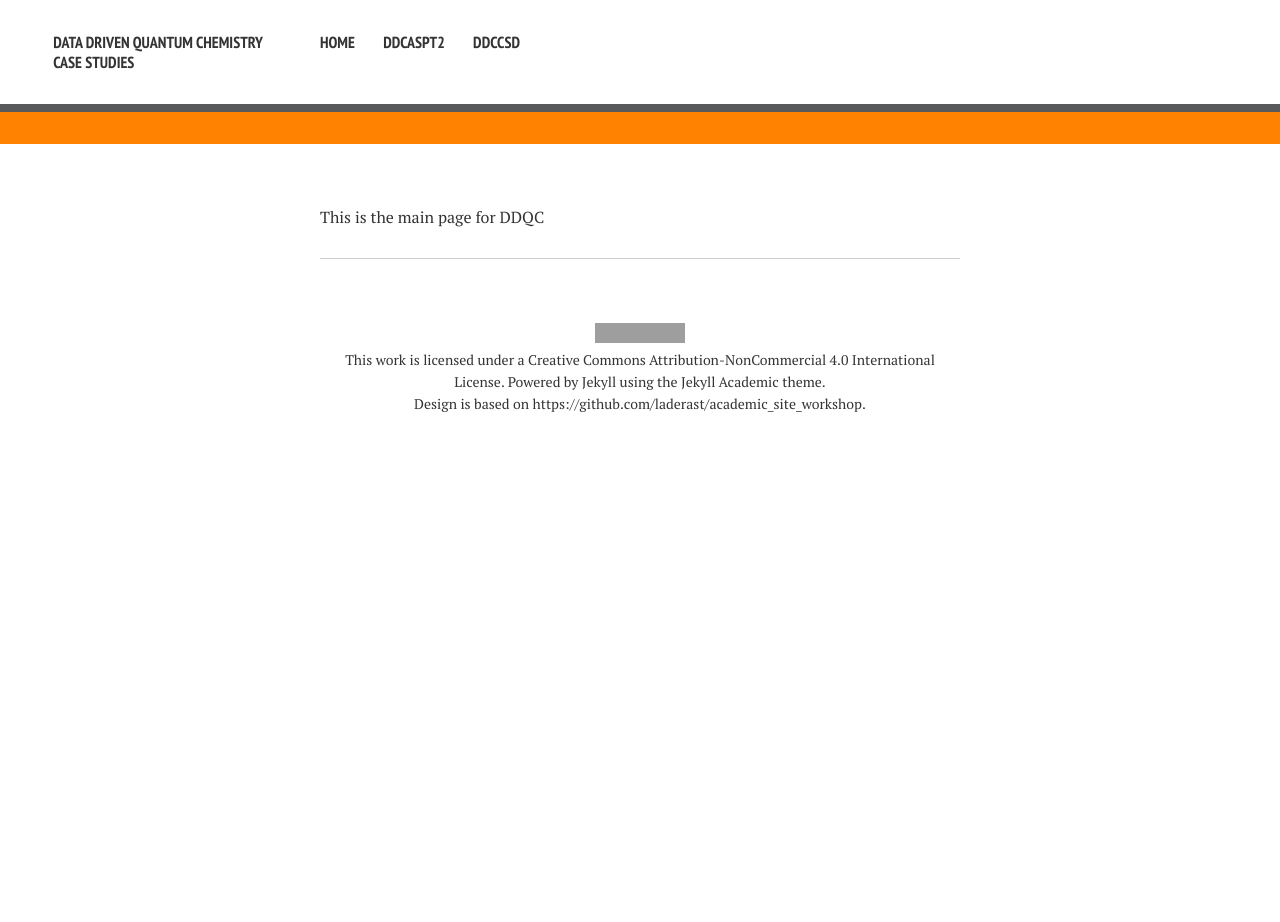
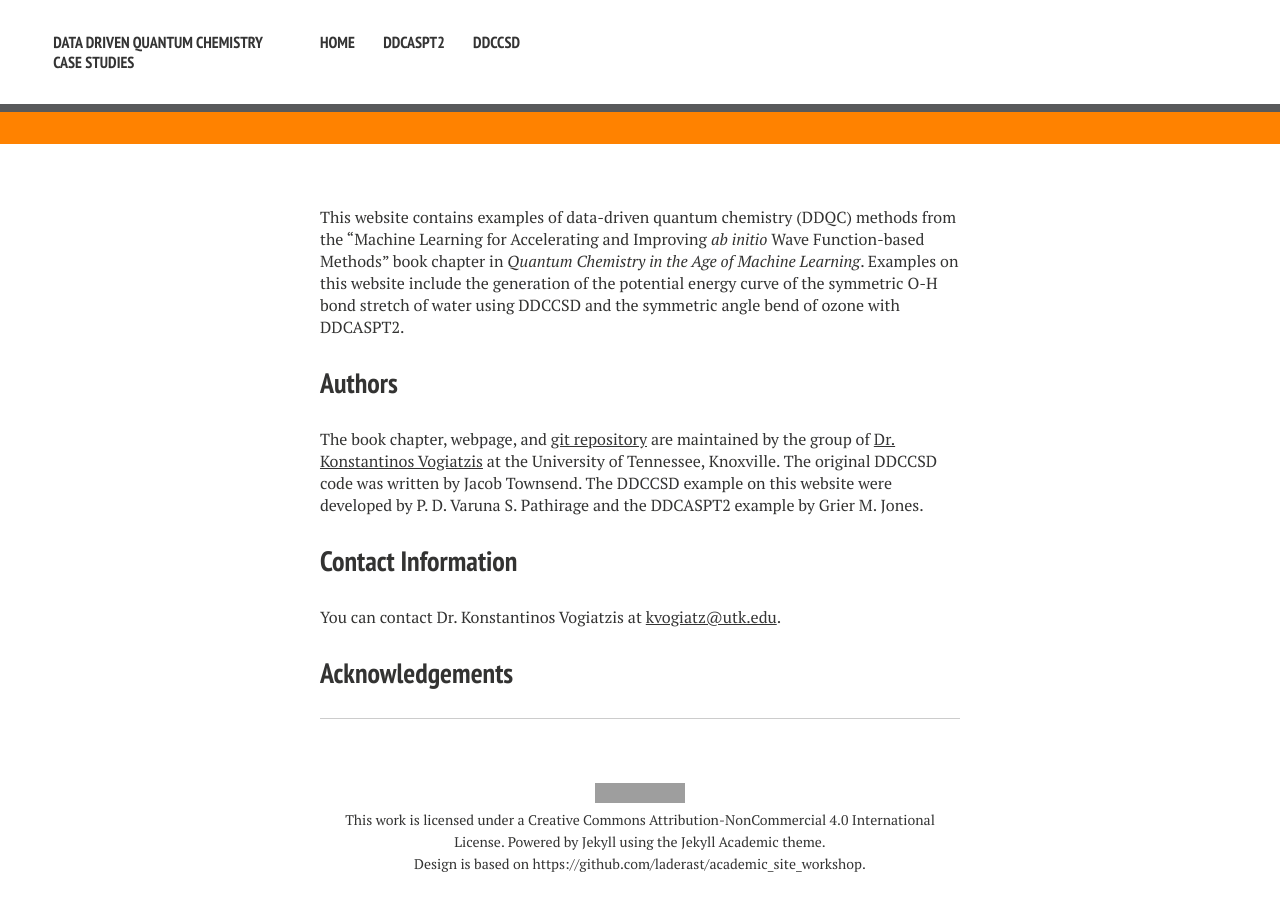
Before and after one commit to ChemRacer/DDQC_Demo, a Jekyll site: the page built from index.md, in a window 1280 px wide. Built offline with Jekyll 4.4.1, drawn with Linux system fonts in a browser that asks for light colours; nearby versions of some CDN libraries; before the commit the page ends 900 px from its top, so only the background shows below that; grey boxes are pictures that could not be loaded.

Commit message:
Tue Dec 14 14:16:32 EST 2021

```diff
--- a/index.md
+++ b/index.md
@@ -1,5 +1,14 @@
 ---
 layout: page
 ---
+This website contains examples of data-driven quantum chemistry (DDQC) methods from the "Machine Learning for Accelerating and Improving *ab initio* Wave Function-based Methods" book chapter in  *Quantum Chemistry in the Age of Machine Learning*. Examples on this website include the generation of the potential energy curve of the symmetric O-H bond stretch of water using DDCCSD and the symmetric angle bend of ozone with DDCASPT2.
 
-This is the main page for DDQC
+
+## Authors
+The book chapter, webpage, and [git repository](https://github.com/ChemRacer/DDQC_Demo) are maintained by the group of [Dr. Konstantinos Vogiatzis](https://vogiatzis.utk.edu/) at the University of Tennessee, Knoxville. The original DDCCSD code was written by Jacob Townsend. The DDCCSD example on this website were developed by P. D. Varuna S. Pathirage and the DDCASPT2 example by Grier M. Jones.
+
+
+## Contact Information
+You can contact Dr. Konstantinos Vogiatzis at [kvogiatz@utk.edu](kvogiatz@utk.edu).
+
+## Acknowledgements
```
